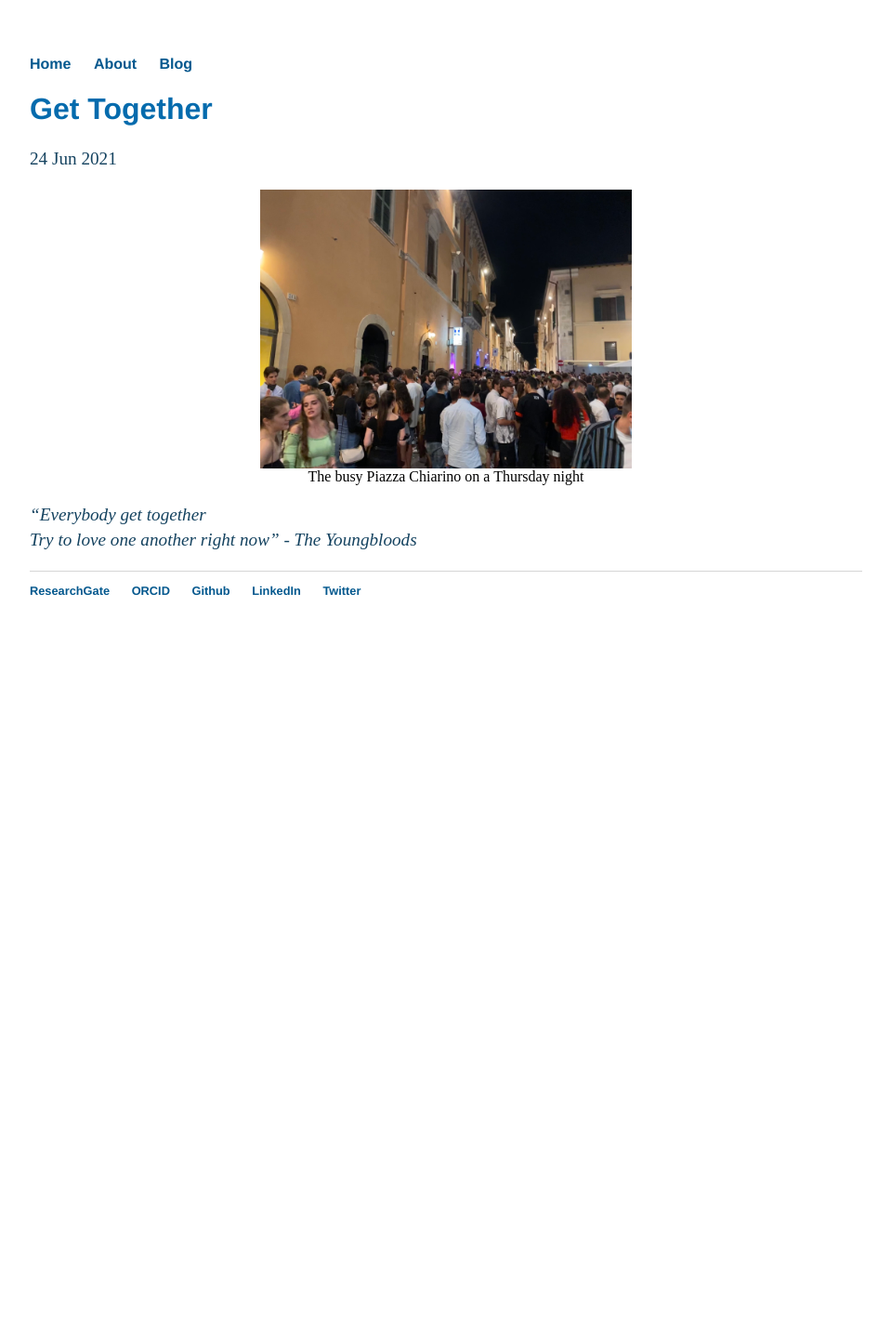
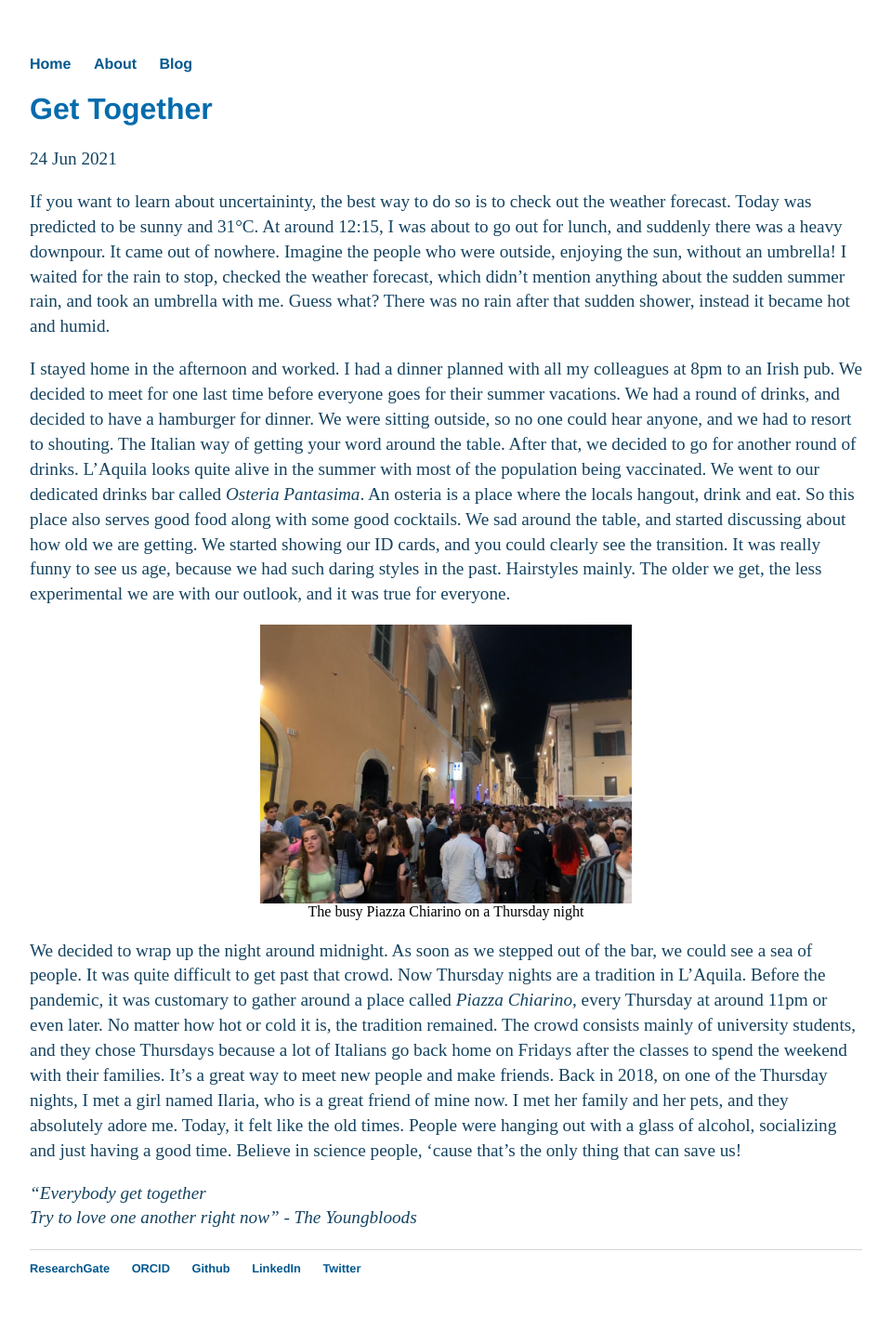
Before and after one commit to debashmitap/debashmitap.github.io, a Jekyll site: the page built from _posts/2021-06-24-night-out.md, in a window 1280 px wide. Shown: the whole page at 93% size, without its empty margins (160-1119 px from the left). Built offline with Jekyll 4.4.1, drawn with Linux system fonts in a browser that asks for light colours; before the commit the page ends 900 px from its top, so only the background shows below that.

Commit message:
Update 2021-06-24-night-out.md

```diff
--- a/_posts/2021-06-24-night-out.md
+++ b/_posts/2021-06-24-night-out.md
@@ -3,6 +3,11 @@
 title: "Get Together"
 date: 2021-06-24
 ---
+
+If you want to learn about uncertaininty, the best way to do so is to check out the weather forecast. Today was predicted to be sunny and 31&deg;C. At around 12:15, I was about to go out for lunch, and suddenly there was a heavy downpour. It came out of nowhere. Imagine the people who were outside, enjoying the sun, without an umbrella! I waited for the rain to stop, checked the weather forecast, which didn't mention anything about the sudden summer rain, and took an umbrella with me. Guess what? There was no rain after that sudden shower, instead it became hot and humid.
+
+
+I stayed home in the afternoon and worked. I had a dinner planned with all my colleagues at 8pm to an Irish pub. We decided to meet for one last time before everyone goes for their summer vacations. We had a round of drinks, and decided to have a hamburger for dinner. We were sitting outside, so no one could hear anyone, and we had to resort to shouting. The Italian way of getting your word around the table. After that, we decided to go for another round of drinks. L'Aquila looks quite alive in the summer with most of the population being vaccinated. We went to our dedicated drinks bar called *Osteria Pantasima*. An osteria is a place where the locals hangout, drink and eat. So this place also serves good food along with some good cocktails. We sad around the table, and started discussing about how old we are getting. We started showing our ID cards, and you could clearly see the transition. It was really funny to see us age, because we had such daring styles in the past. Hairstyles mainly. The older we get, the less experimental we are with our outlook, and it was true for everyone.
 
 
 {%
@@ -12,5 +17,8 @@
 caption="The busy Piazza Chiarino on a Thursday night"
 %}
 
+
+We decided to wrap up the night around midnight. As soon as we stepped out of the bar, we could see a sea of people. It was quite difficult to get past that crowd. Now Thursday nights are a tradition in L'Aquila. Before the pandemic, it was customary to gather around a place called *Piazza Chiarino*, every Thursday at around 11pm or even later. No matter how hot or cold it is, the tradition remained. The crowd consists mainly of university students, and they chose Thursdays because a lot of Italians go back home on Fridays after the classes to spend the weekend with their families. It's a great way to meet new people and make friends. Back in 2018, on one of the Thursday nights, I met a girl named Ilaria, who is a great friend of mine now. I met her family and her pets, and they absolutely adore me. Today, it felt like the old times. People were hanging out with a glass of alcohol, socializing and just having a good time. Believe in science people, 'cause that's the only thing that can save us!
+
 *"Everybody get together* <br>
 *Try to love one another right now" - The Youngbloods*
```
